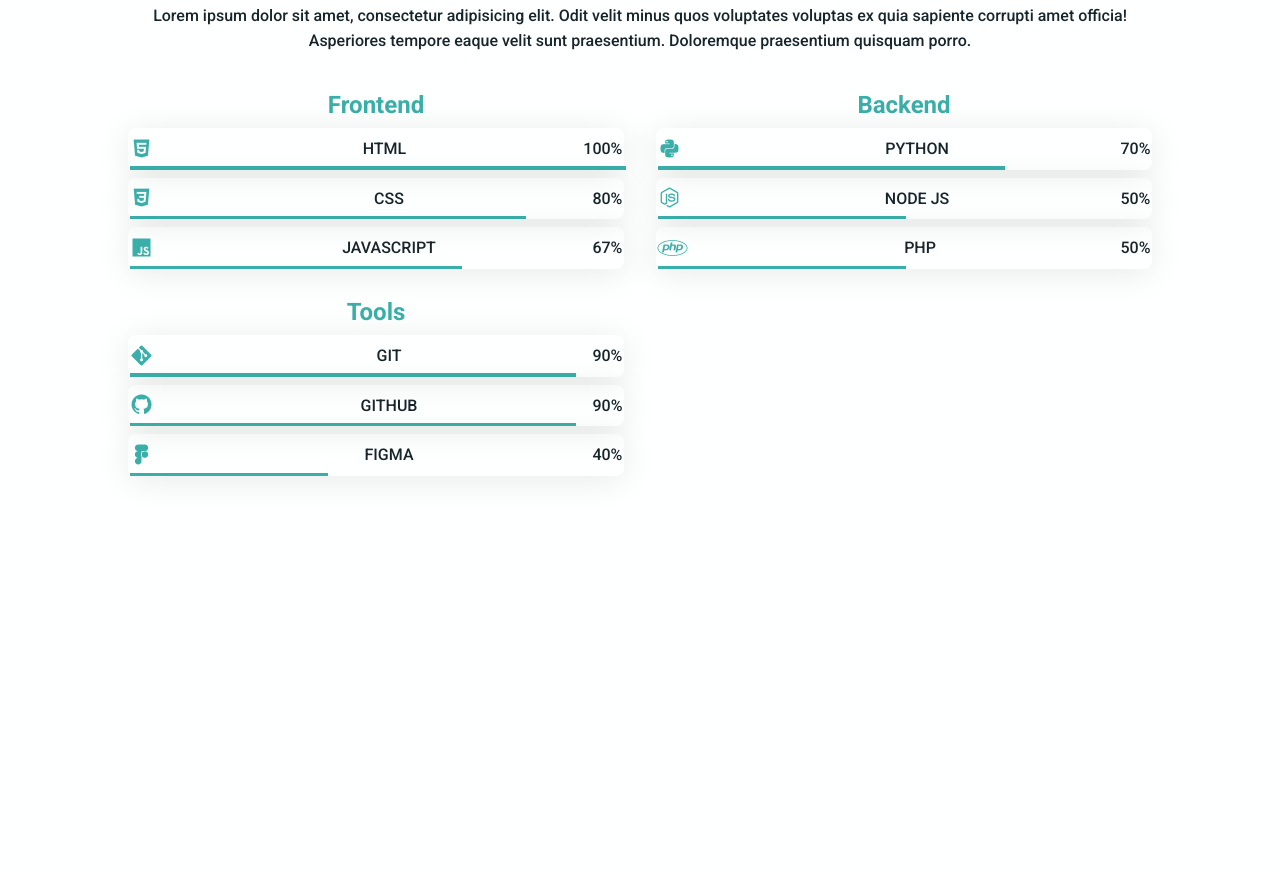
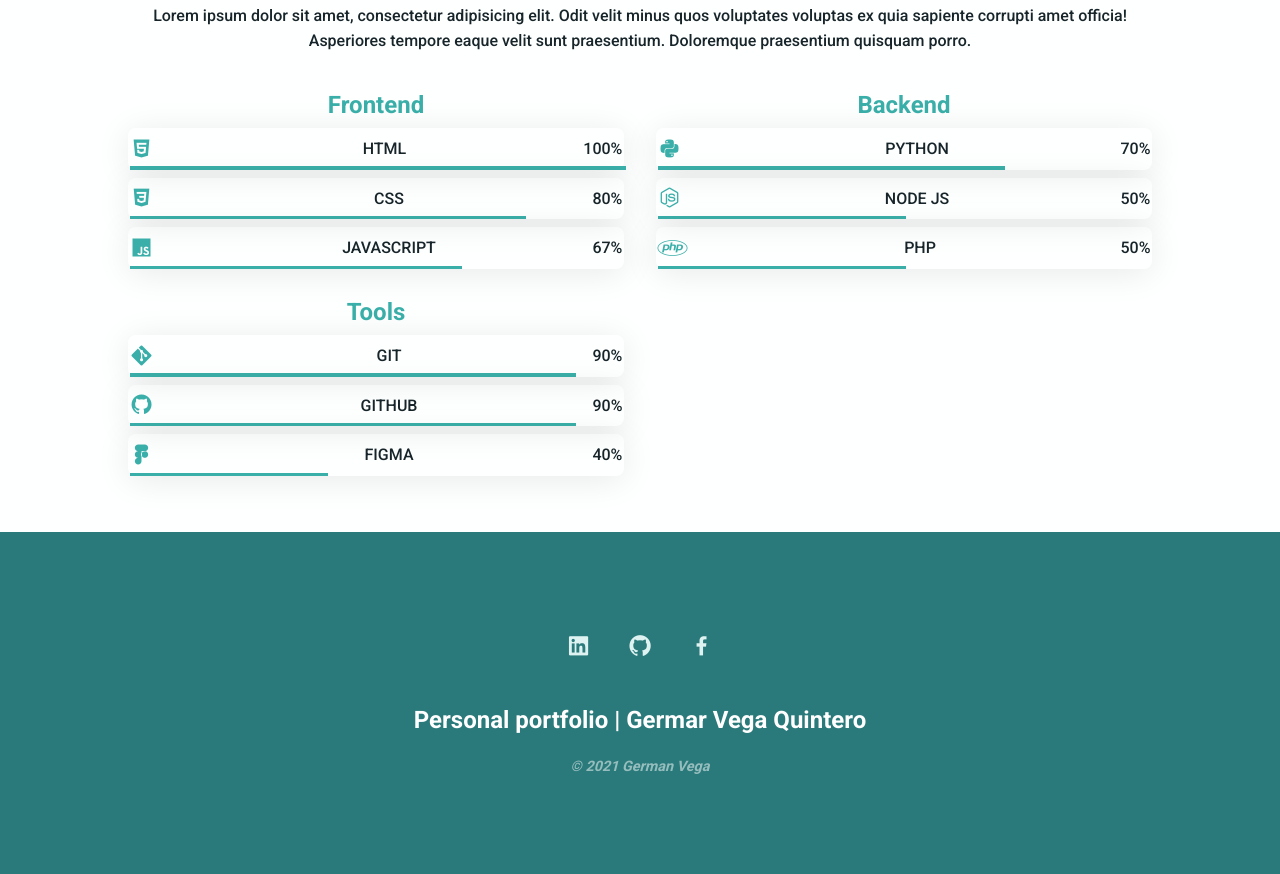
Before and after one commit to GermanVq/portfolio-web, a plain HTML site: page index.html in a window 1280 px wide. Shown: the part 1573-2447 px from the top of the page. Before the commit the page ends 2105 px from the top, so only its background shows below. Drawn offline with nearby package versions, Linux system fonts and the light colour scheme.

Commit message:
Footer created

```diff
--- a/assets/css/styles.css
+++ b/assets/css/styles.css
@@ -240,89 +240,6 @@ img {
   transform: rotate(180deg);
 }
 
-
-/* MENU */
-
-/*
-.nav_close {
-  position: absolute;
-  top: 1rem;
-  right: 1rem;
-  font-size: 2rem;
-  color: var(--primary-color-dark);
-  cursor: pointer;
-}
-
-.nav_menu .nav_logo-menu {
-  position: absolute;
-  color: var(--primary-color-dark);
-  text-transform: uppercase;
-  left: 1rem;
-  top: 4rem;
-  font-size: var(--h3-font-size);
-  font-weight: bold;
-  padding: 20px;
-} */
-/*
-.nav_menu .logo .nav_logo-menu::before {
-  position: absolute;
-  content: "";
-  width: 20px;
-  height: 20px;
-  left: 0;
-  top: 0;
-}
-
-.nav_menu .logo .nav_logo-menu::before {
-  border-top: 4px solid var(--primary-color-dark);
-  border-left: 4px solid var(--primary-color-dark);
-}
-
-.nav_menu .logo .nav_logo-menu::after {
-  position: absolute;
-  content: "";
-  width: 20px;
-  height: 20px;
-  bottom: 0;
-  right: 0;
-}
-.nav_menu .logo .nav_logo-menu::after {
-  border-bottom: 4px solid var(--primary-color-dark);
-  border-right: 4px solid var(--primary-color-dark);
-} */
-
-/*
-.nav_item:hover::after {
-  position: absolute;
-  content: "";
-  width: 100%;
-  height: 0.2rem;
-  left: 0;
-  top: 2rem;
-  background-color: var(--primary-color-dark);
-} */
-
-/* .nav_link {
-  font-size: 1rem;
-  text-transform: uppercase;
-  color: var(--primary-color-light);
-  font-weight: var(--font-semi-bol);
-  transition: 0.3s;
-}
-
-
-.nav_toggle {
-  color: var(--primary-color-dark);
-  font-size: 1.9rem;
-  cursor: pointer;
-}
-
-.nav_logo {
-  color: var(--primary-color-dark);
-  font-size: 1.2rem;
-  cursor: pointer;
-} */
-
 /* Show menu */
 .show {
   left: 0;
@@ -517,6 +434,42 @@ img {
   text-align: center;
 }
 
+/* FOOTER */
+
+.footer {
+  background-color: var(--primary-color-dark);
+  color: #fff;
+  text-align: center;
+  font-weight: var(--font-semi-bol);
+  padding: 6rem 0;
+}
+
+.footer_icons {
+  margin-bottom: var(--mb-4);
+}
+
+.footer_social-icon{
+  font-size: 1.6rem;
+  color: var(--primary-color-light-dark);
+  margin: 0 1rem 4rem 1rem;
+}
+
+.footer_social-icon:hover {
+  color: var(--primary-color-darken);
+}
+
+.footer_name {
+  font-size: var(--h2-font-size);
+  margin-bottom: 1rem;
+}
+
+.footer_cpy {
+  font-size: 0.9rem;
+  opacity: 0.5;
+  font-style: italic;
+}
+
+
 @media screen and (min-width: 768px) {
   body {
     margin: var(--header-height) 0 0 0;
@@ -535,11 +488,6 @@ img {
     width: 80px;
     top: 3rem
   }
-
-  /* .nav_menu {
-    width: var(--nav-width);
-  } */
-
 
   .home_data {
     align-self: flex-end;
--- a/index.html
+++ b/index.html
@@ -159,7 +159,16 @@
     </section>
 
     <!-- FOOTER-->
+    <footer class="footer">
+        <div class="footer_icons">
+            <a title="Linkedin" href="https://www.linkedin.com/in/german-andres-vega-quintero-1a47901b7/" class="footer_social-icon"><i class='bx bxl-linkedin-square'></i></a>
+            <a title="Github" href="https://github.com/GermanVq" class="footer_social-icon"><i class="bx bxl-github"></i></a>
+            <a title="Facebook" href="#" class="footer_social-icon"><i class="bx bxl-facebook"></i></a>
+        </div>
+        <p class="footer_name">Personal portfolio | Germar Vega Quintero</p>
+        <p class="footer_cpy">&#169; 2021 German Vega</p>
 
+    </footer>
     <!-- scripts -->
 
     <script src="js/main.js"></script>
```
